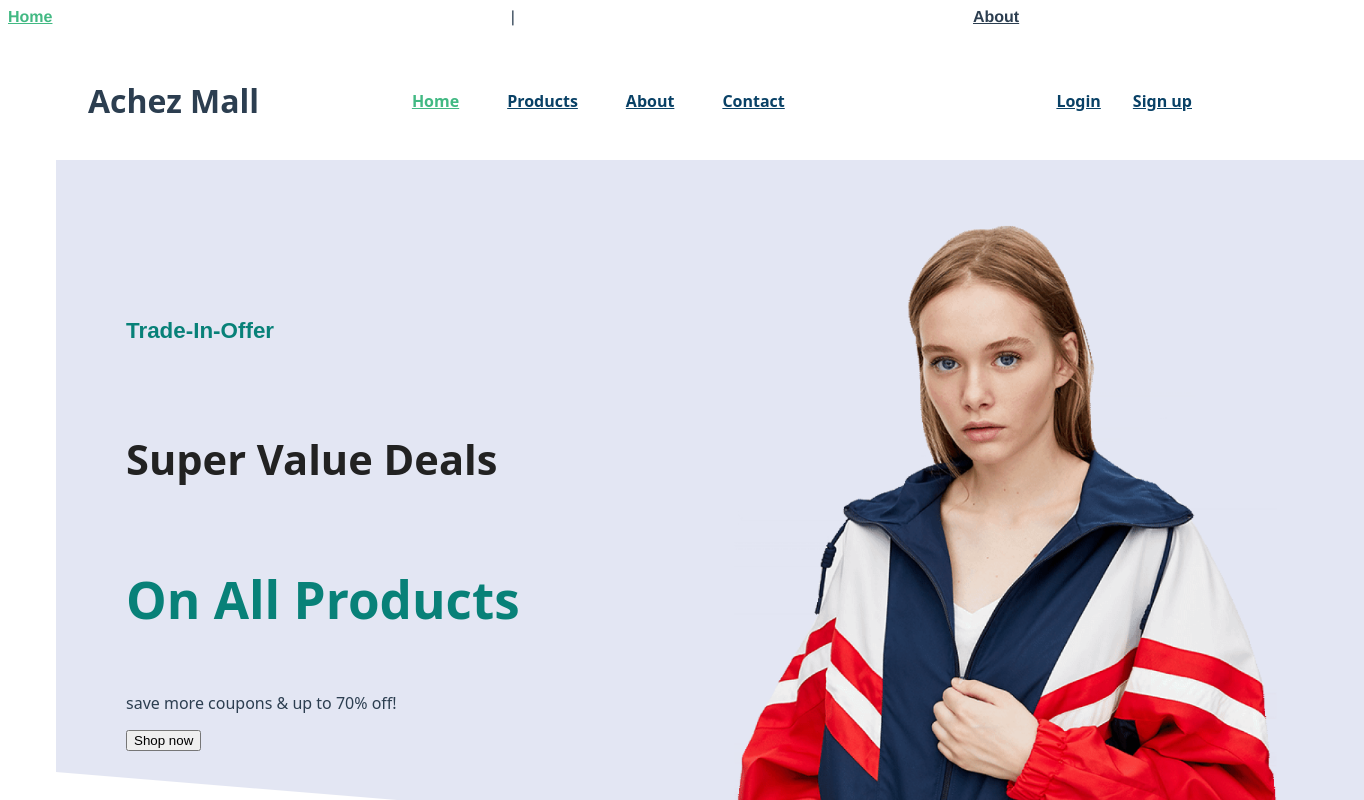
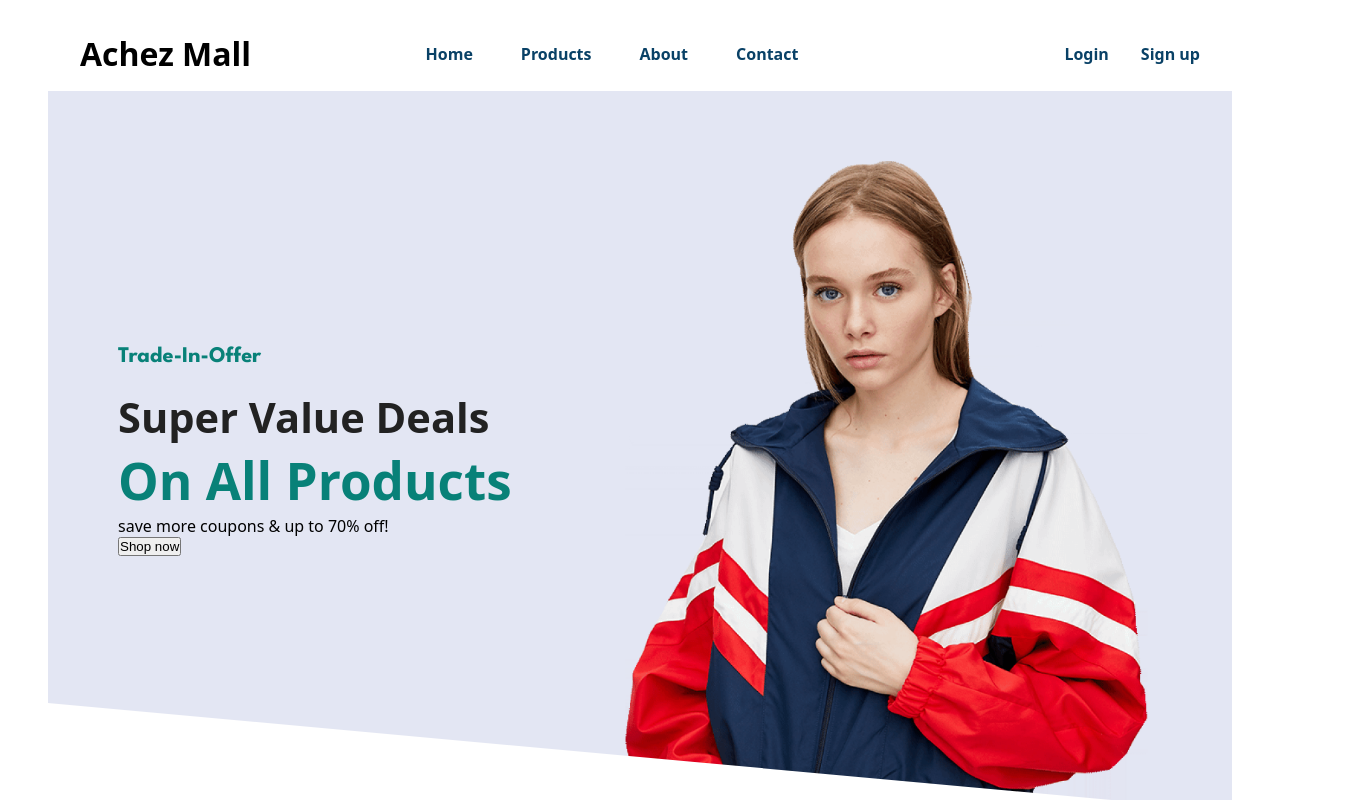
Before and after one commit to Achele/achez-mall, a Vue app: page / in a window 1280 px wide. Shown: the top 800 px of the page, 1364 px wide, since content can reach past the window. Built offline with nearby package versions, Linux system fonts and the light colour scheme.

Commit message:
Update App.vue

```diff
--- a/src/App.vue
+++ b/src/App.vue
@@ -1,30 +1,103 @@
 <template>
-  <nav>
-    <router-link to="/">Home</router-link> |
-    <router-link to="/about">About</router-link>
-  </nav>
+  <!-- <header>
+    <h1 class="navTitle">Achez Mall</h1>
+    <nav>
+      <router-link to="/">Home</router-link>
+      <router-link :to="{ name: 'products' }">Products</router-link>
+      <router-link :to="{ name: 'login' }">Login</router-link>
+      <router-link :to="{ name: 'signup' }">Sign up</router-link>
+      <IconsViewVue class="cartIcon" />
+    </nav>
+  </header> -->
   <router-view />
 </template>
 
+<script setup>
+// import IconsViewVue from "./components/IconsView.vue";
+</script>
+
 <style>
-#app {
+@import url("https://fonts.googleapis.com/css2?family=League+Spartan:wght@100;200;300;400;500;600;700;800;900&display=swap");
+
+*,
+*::before,
+*::after {
+  box-sizing: border-box;
+  padding: 0;
+  margin: 0;
+  /* position: relative; */
+  /* font-weight: normal; */
+}
+body {
+  min-height: 100vh;
+  width: 100%;
+  /* background-color: #fff; */
+  transition: color 0.5s, background-color 0.5s;
+  /* line-height: 1.6; */
+  /* font-family: Inter, -apple-system, BlinkMacSystemFont, "Segoe UI", Roboto,
+    Oxygen, Ubuntu, Cantarell, "Fira Sans", "Droid Sans", "Helvetica Neue",
+    sans-serif; */
+  /* font-size: 15px; */
+  text-rendering: optimizeLegibility;
+  -webkit-font-smoothing: antialiased;
+  -moz-osx-font-smoothing: grayscale;
+}
+a {
+  text-decoration: none;
+}
+li {
+  list-style: none;
+}
+img {
+  display: block;
+  width: 100%;
+}
+
+/* #app {
   font-family: Avenir, Helvetica, Arial, sans-serif;
   -webkit-font-smoothing: antialiased;
   -moz-osx-font-smoothing: grayscale;
   text-align: center;
   color: #2c3e50;
-}
+} */
 
-nav {
-  padding: 30px;
-}
+/* header {
+  display: flex;
+  align-items: center;
+  justify-content: space-between;
+  position: relative;
+  /* background-color: #e3e6f3; */
+/* box-shadow: 0 5px 15px rgba(0, 0, 0, 0.06);
+  z-index: 999; */
+/* position: fixed; */
+/* top: 0;
+  left: 0;
+  right: 0;
+  padding: 1em 3em;
+} */
 
-nav a {
+/* nav { */
+/* padding: 30px; */
+/* max-width: 400px;
+  width: 90%;
+  display: flex;
+  justify-content: space-between; */
+/* } */
+
+/* nav a {
   font-weight: bold;
-  color: #2c3e50;
+  color: #1a1a1a;
+  text-decoration: none;
+  padding: 10px;
+  border-radius: 4px;
 }
 
 nav a.router-link-exact-active {
-  color: #42b983;
-}
+  color: #088178; */
+/* background: crimson; */
+/* }
+
+.navTitle {
+  font-weight: bolder; */
+/* } */
 </style>
```
